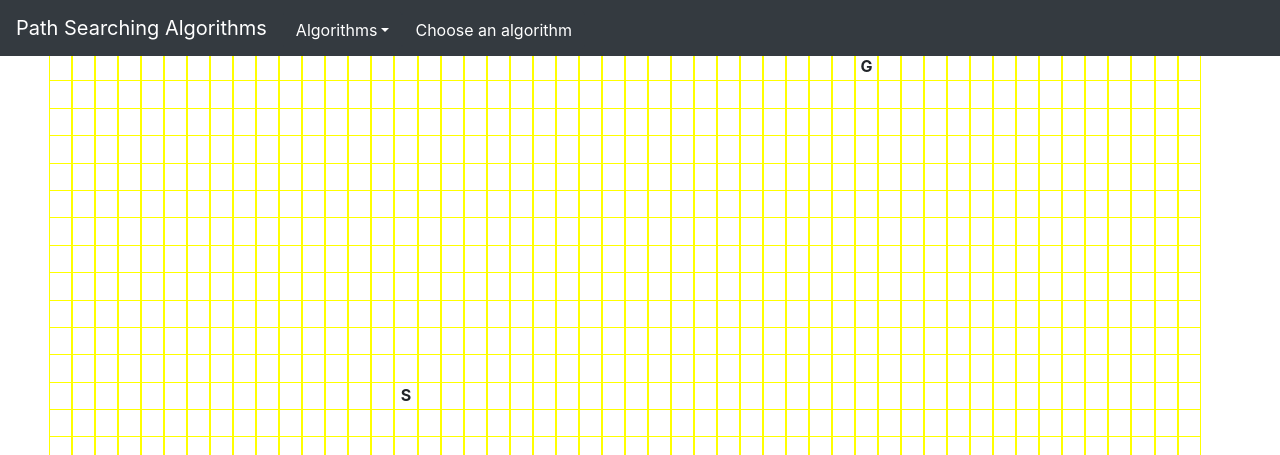
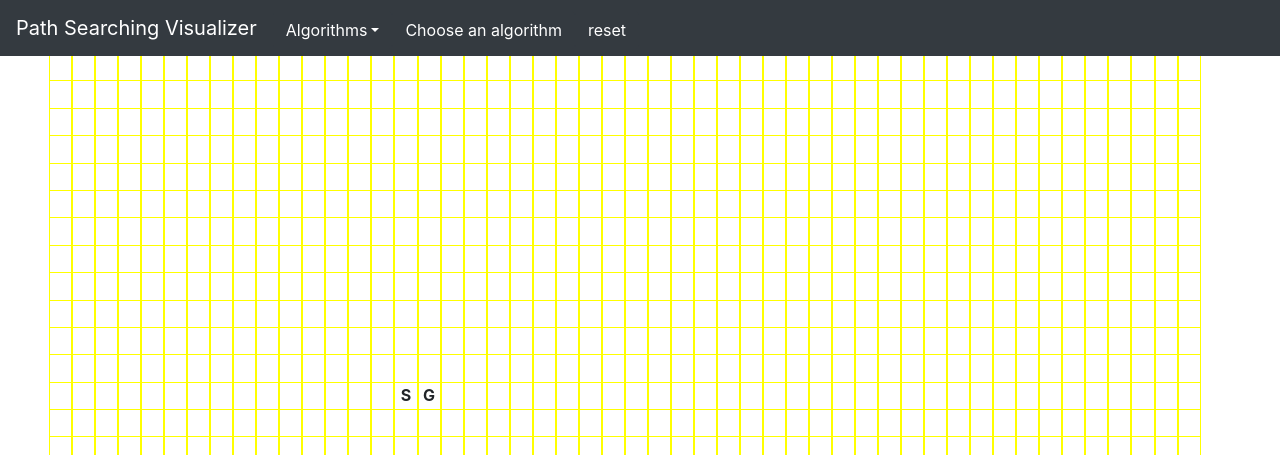
Before and after one commit to tlee10/path-find-visualizer, a React (Create React App) app: page / in a window 1280 px wide. Shown: the top 455 px of the page. Built offline with nearby package versions, Linux system fonts and the light colour scheme.

Commit message:
added path animation,

```diff
--- a/src/App.js
+++ b/src/App.js
@@ -4,11 +4,12 @@ import Grid from "./components/Grid";
 import NavBar from "./components/NavBar";
 import Graph from "./Graph";
 import graphSearch from "./algorithms";
+import _ from "lodash";
 
 const START_NODE_ROW = 12;
 const START_NODE_COL = 15;
-const GOAL_NODE_ROW = 0;
-const GOAL_NODE_COL = 35;
+const GOAL_NODE_ROW = 12;
+const GOAL_NODE_COL = 16;
 
 class App extends Component {
   constructor(props) {
@@ -38,55 +39,63 @@ class App extends Component {
 
   //algorithm selection
   handleAlgoDropdown = name => {
-    this.setState({algoChosen: name});
+    this.setState({ algoChosen: name });
   };
 
-  activateSearch = () => {
-    if (this.state.algoChosen !== ""){
-      const graph = this.state.graph;
-      graph.resetGraph();
-      this.setState({ graph });
-      setTimeout(() => {
-        graphSearch(graph, this.state.algoChosen);
-        this.animateSearch();
-      }, 100);
-
-    }
-  }
+  copyGraph = state => {
+    const graph = _.cloneDeep(state.graph);
+    return graph;
+  };
 
   onMouseDown = node => {
     if (!this.state.animationActivated) {
       //actions to take depends on what node user clicked on
-      this.setState({ clickAction: node.isStart ? "start" : node.isGoal ? "goal" : "wall"});
+      this.setState({
+        clickAction: node.isStart ? "start" : node.isGoal ? "goal" : "wall"
+      });
     }
-    const graph = this.state.graph;
-    if (!node.isStart && !node.isGoal) node.isWall = !node.isWall;
-    this.setState({graph});
+    const graph = this.copyGraph(this.state);
+
+    if (!node.isStart && !node.isGoal)
+      graph.nodes[node.row][node.col].isWall = !node.isWall;
+    this.setState({ graph });
   };
 
   onMouseEnter = node => {
-    const graph = this.state.graph;
+    if (this.state.clickAction !== "") {
+      this.setState((state, props) => {
+        const graph = this.copyGraph(state);
 
-    if (this.state.clickAction === "start") {
-      graph.startNode = node;
-      node.isStart = true;
-    } else if (this.state.clickAction === "goal"){
-      graph.goalNode = node;
-      node.isGoal = true;
+        if (this.state.clickAction === "start") {
+          graph.startNode = graph.nodes[node.row][node.col];
+          graph.nodes[node.row][node.col].isStart = true;
+        } else if (this.state.clickAction === "goal") {
+          graph.goalNode = graph.nodes[node.row][node.col];
+          graph.nodes[node.row][node.col].isGoal = true;
+        } else if (
+          this.state.clickAction === "wall" &&
+          !node.isStart &&
+          !node.isGoal
+        ) {
+          graph.nodes[node.row][node.col].isWall = !node.isWall;
+        }
+        return { ...state, graph };
+      });
     }
-    else if (this.state.clickAction === "wall" && !node.isStart && !node.isGoal) node.isWall = !node.isWall;
-
-    this.setState({ graph });
-
   };
 
   onMouseLeave = node => {
-    const graph = this.state.graph;
+    if (this.state.clickAction !== "") {
+      this.setState((state, props) => {
+        const graph = this.copyGraph(state);
 
-    if (this.state.clickAction === "start")   node.isStart = false;
-    else if (this.state.clickAction === "goal")   node.isGoal = false;
-    this.setState({ graph });
-
+        if (this.state.clickAction === "start")
+          graph.nodes[node.row][node.col].isStart = false;
+        else if (this.state.clickAction === "goal")
+          graph.nodes[node.row][node.col].isGoal = false;
+        return { ...state, graph };
+      });
+    }
   };
 
   onMouseUp = () => {
@@ -94,25 +103,99 @@ class App extends Component {
     if (this.state.clickAction !== "") this.setState({ clickAction: "" });
   };
 
+  activateSearch = () => {
+    if (this.state.algoChosen !== "") {
+      this.setState((state, props) => {
+        const graph = this.copyGraph(state);
+        graph.resetGraph();
+        graphSearch(graph, state.algoChosen);
+        //graph.closed.forEach((node) => {node.visited = true;});
+        return { graph };
+      });
+    }
+    setTimeout(() => this.animateSearch(), 100);
+  };
+
+  //animate path searching by changing 'visited' property of nodes in closed list to true
   animateSearch = () => {
-    const graph = this.state.graph;
-
-    graph.closed.forEach((node, iteration) => {
+    const oldGraph = this.state.graph;
+    let i;
+    oldGraph.closed.forEach((node, iteration) => {
+      i = iteration;
       setTimeout(() => {
-        const newNode = {
-          ...node,
-          visited: true
-        };
-        graph.nodes[node.row][node.col] = newNode;
-        this.setState({ graph });
+        this.setState((state, props) => {
+          const graph = this.copyGraph(state);
+          graph.nodes[node.row][node.col].visited = true;
+          return { graph };
+        });
       }, 100 * iteration);
     });
+    console.log(i);
+    setTimeout(() => this.animatePath(), 100*(i+1));
+  };
+
+  animatePath = () => {
+    let current = this.state.graph.goalNode;
+    const path = [];
+    //if node's parent is not itself and there's a path
+    while (current.parent !== current && current.parent !== null) {
+      path.unshift({ row: current.row, col: current.col });
+      current = current.parent;
+    }
+    path.unshift({ row: current.row, col: current.col });
+    console.log("coordinates");
+    console.log(path);
+    if (current.parent === current) {
+      path.forEach((coordinates, iteration) => {
+        setTimeout(() => {
+          this.setState((state, props) => {
+            const newGraph = this.copyGraph(state);
+            newGraph.nodes[coordinates.row][coordinates.col].isPath = true;
+            return { graph: newGraph };
+          });
+        }, 100 * iteration);
+      });
+    }
+  };
+
+  resetGraph = () => {
+    // console.log("hi");
+    const newgraph = this.copyGraph(this.state);
+    // //console.log(graph);
+    // //console.log(graph == this.state.graph);
+    // console.log("hihi");
+    // console.log(typeof(graph.checkClosed));
+    // console.log(typeof(graph.resetGraph));
+    // graph.resetGraph();
+    // console.log(graph);
+    // this.setState({graph});
+    console.log(newgraph.nodes);
+    newgraph.nodes.forEach(row => {
+      row.forEach(node => {
+        //console.log(node);
+        node.parent = null;
+        node.f = 0;
+        node.g = 0;
+        node.h = 0;
+        node.depth = 0;
+        node.visited = false;
+      });
+    });
+    newgraph.closed = [];
+    newgraph.open = [];
+    console.log(newgraph);
+    this.setState({ graph: newgraph });
   };
 
   render() {
     return (
       <React.Fragment>
-        <NavBar algoChosen={this.state.algoChosen} handleAlgoDropdown={this.handleAlgoDropdown} activateSearch={this.activateSearch}/>
+        <NavBar
+          algoChosen={this.state.algoChosen}
+          handleAlgoDropdown={this.handleAlgoDropdown}
+          activateSearch={this.activateSearch}
+          resetGraph={this.resetGraph}
+        />
         <Grid
           grid={this.state.graph.nodes}
           onMouseDown={this.onMouseDown}
--- a/src/Graph.js
+++ b/src/Graph.js
@@ -46,19 +46,24 @@ class Graph {
     return this.closed.includes(node);
   }
 
-  resetGraph(){
-    this.nodes.forEach((node) => {
+  resetGraph() {
+    this.nodes.forEach(row => {
+      row.forEach((node) => {
+        //console.log(node);
         node.parent = null;
         node.f = 0;
         node.g = 0;
         node.h = 0;
         node.depth = 0;
         node.visited = false;
+        node.isPath = false;
+      })
     });
     this.closed = [];
     this.open = [];
   }
 
+
 }
 
 export default Graph;
--- a/src/algorithms.js
+++ b/src/algorithms.js
@@ -1,4 +1,5 @@
 const graphSearch = (graph, ordering) => {
+  console.log(graph);
   const startNode = graph.startNode;
   const goalNode = graph.goalNode;
   updateDiscoveredNode(startNode, startNode, 0);
@@ -12,8 +13,7 @@ const graphSearch = (graph, ordering) => {
   while (openList.length) {
     current = openList.shift();
     closedList.push(current);
-
-    if (current === goalNode) {
+    if (current.isGoal) {
       reachedGoal = true;
       break;
     } else {
@@ -22,7 +22,7 @@ const graphSearch = (graph, ordering) => {
       //different ordering of open list for each algo
       actions.forEach(destination => {
         //destination not in closed list
-        if (!destination.isWall){
+        if (!destination.isWall) {
           if (!graph.checkClosed(destination)) {
             switch (ordering) {
               case "BFS":
@@ -42,11 +42,11 @@ const graphSearch = (graph, ordering) => {
         }
       });
       //algorithms that use priority queue
-      if (ordering === "Dijkstra" || ordering === "A*") {
+      if (ordering === "Dijkstra" || ordering === "A*")
         openList.sort((a, b) => (a.f < b.f ? -1 : 1));
-      }
     }
   }
+
   let path = "";
   if (reachedGoal) {
     //do something
--- a/src/components/NavBar.jsx
+++ b/src/components/NavBar.jsx
@@ -3,11 +3,19 @@ import React, { Component } from "react";
 class NavBar extends Component {
   render() {
     const algorithms = ["BFS", "DFS", "Dijkstra", "A*"];
-    const { algoChosen, handleAlgoDropdown, activateSearch } = this.props;
+    const {
+      algoChosen,
+      handleAlgoDropdown,
+      activateSearch,
+      resetGraph
+    } = this.props;
+    const activateBtnColor = algoChosen === "" ? "btn-dark" : "btn-danger";
+    const activateBtnText =
+      algoChosen === "" ? "Choose an algorithm" : "Activate " + algoChosen;
     return (
       <nav className="navbar navbar-expand-sm navbar-dark bg-dark">
         <a className="navbar-brand" href="#">
-          Path Searching Algorithms
+          Path Searching Visualizer
         </a>
         <button
           className="navbar-toggler"
@@ -48,10 +56,18 @@ class NavBar extends Component {
                 })}
               </ul>
               <button
-                className="btn btn-dark"
+                className={`btn ${activateBtnColor}`}
                 type="button"
                 onClick={() => activateSearch()}
-              >{algoChosen === "" ? "Choose an algorithm" : "Activate " + algoChosen}</button>
+              >
+                {activateBtnText}
+              </button>
+              <button
+                className={`btn btn-dark`}
+                type="button"
+                onClick={() => resetGraph()}
+              >
+                reset</button>
             </li>
           </ul>
         </div>
--- a/src/components/Node.jsx
+++ b/src/components/Node.jsx
@@ -14,10 +14,11 @@ const Node = props => {
 
   const isVisited = node.visited ? "visited" : "";
   const isWall = node.isWall ? "wall" : "";
+  const isPath = node.isPath ? "path" : "";
   return (
     <div
       id={`node-${node.row}-${node.col}`}
-      className={`node ${isVisited} ${isWall}`}
+      className={`node ${isVisited} ${isWall} ${isPath}`}
       onMouseDown={() => onMouseDown(node)}
       onMouseEnter={() => onMouseEnter(node)}
       onMouseLeave={() => onMouseLeave(node)}
--- a/src/index.css
+++ b/src/index.css
@@ -50,7 +50,19 @@ code {
 }
 
 .wall {
+  border: 0px;
   background-color: black;
+}
+
+.path {
+  animation-name: pathAnimation;
+  animation-duration: 0.5s;
+  animation-timing-function: ease-out;
+  animation-delay: 0;
+  animation-direction: alternate;
+  animation-iteration-count: 1;
+  animation-fill-mode: forwards;
+  animation-play-state: running;
 }
 
 @keyframes visitedAnimation {
@@ -74,3 +86,25 @@ code {
     background-color: rgba(0, 190, 218, 0.75);
   }
 }
+
+@keyframes pathAnimation {
+  0% {
+    transform: scale(0.3);
+    background-color: rgba(0, 0, 66, 0.75);
+    border-radius: 100%;
+  }
+
+  50% {
+    background-color: rgba(217, 57, 17, 0.75);
+  }
+
+  75% {
+    transform: scale(1.2);
+    background-color: rgba(248, 192, 7, 0.75);
+  }
+
+  100% {
+    transform: scale(1);
+    background-color: rgba(255, 251, 1, 0.75);
+  }
+}
```
Lines whose indentation alone changed are shown as unchanged.
